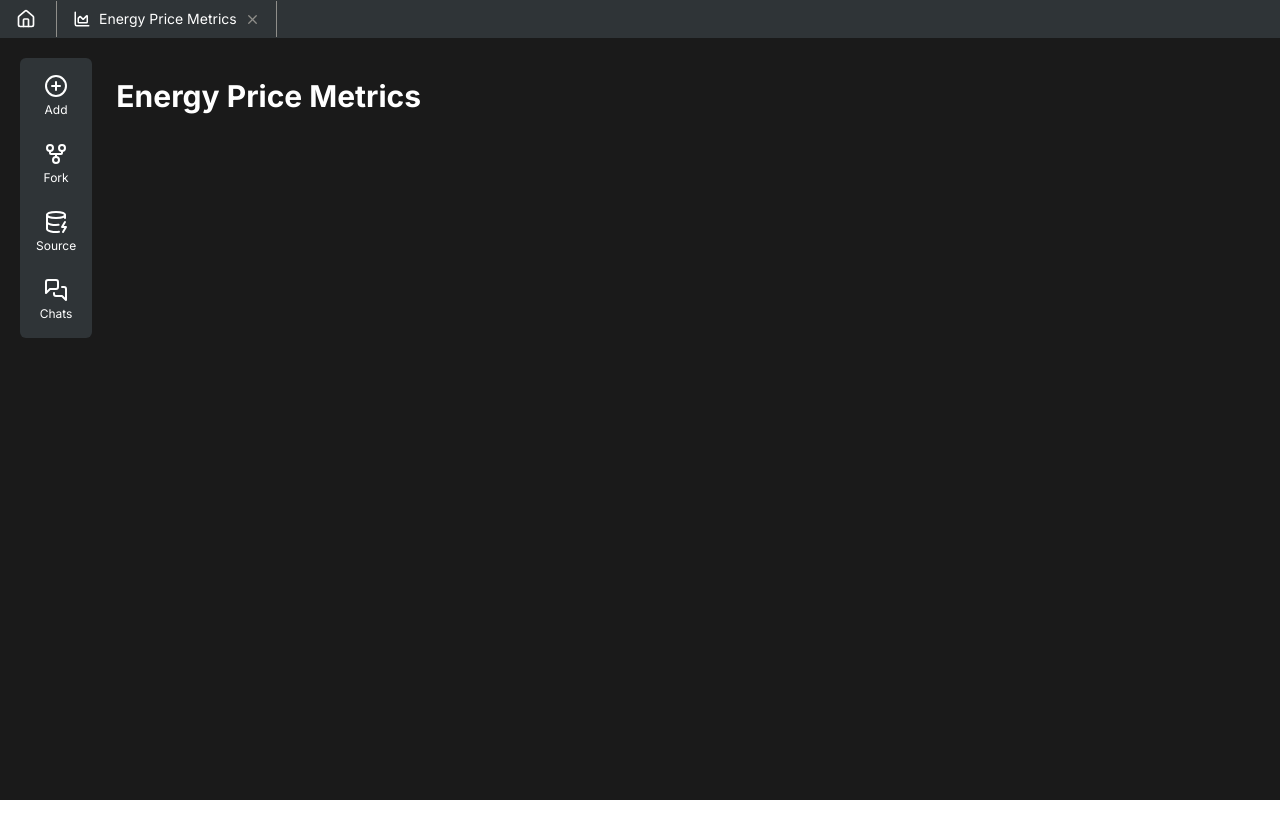
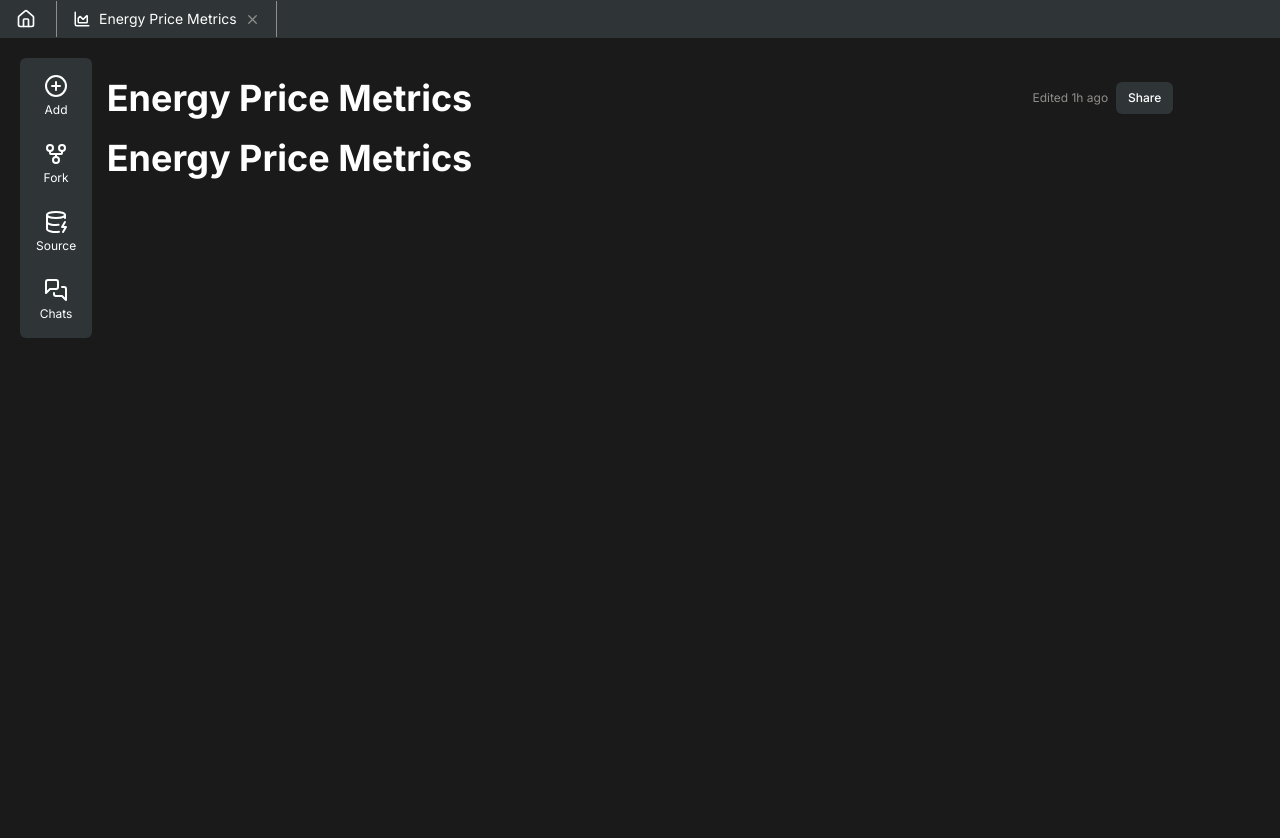
Before and after one commit to billionzeros/dataprism, a Next.js app in the folder client/: page /dash in a window 1280 px wide. Shown: the top 838 px of the page. Before the commit the page ends 800 px from the top, so only its background shows below. Built offline with nearby package versions, Linux system fonts and the light colour scheme.

Commit message:
add: logic for handling blocks

```diff
--- a/client/package.json
+++ b/client/package.json
@@ -28,6 +28,7 @@
     "react-dom": "^18.3.1",
     "tailwind-merge": "^3.0.2",
     "tailwindcss-animate": "^1.0.7",
+    "uuid": "^11.1.0",
     "zod": "^3.23.3"
   },
   "devDependencies": {
--- /dev/null
+++ b/client/src/components/blocks/BlockRenderer.tsx
@@ -0,0 +1,15 @@
+import { cn } from "@/lib/utils";
+import type React from "react";
+
+interface Props {
+	className?: string;
+	children: React.ReactNode;
+}
+
+const BlockRenderer: React.FC<Props> = ({ children, className }) => {
+	return (
+		<div className={cn("cursor-text min-h-screen", className)}>{children}</div>
+	);
+};
+
+export default BlockRenderer;
--- /dev/null
+++ b/client/src/components/blocks/Header.tsx
@@ -0,0 +1,29 @@
+import { cn } from "@/lib/utils";
+import type React from "react";
+
+interface Props {
+	content: string;
+	size: "small" | "medium" | "large";
+}
+
+const Header: React.FC<Props> = ({ content, size }) => {
+	const variants: Record<Props["size"], string> = {
+		small: "text-2xl font-bold",
+		medium: "text-3xl font-bold",
+		large: "text-4xl font-bold",
+	};
+
+	return (
+		<div
+			contentEditable
+			className={cn(
+				"text-custom-text-primary w-fit border-none outline-none",
+				variants[size],
+			)}
+		>
+			{content}
+		</div>
+	);
+};
+
+export default Header;
--- a/client/src/components/prism/Document.tsx
+++ b/client/src/components/prism/Document.tsx
@@ -1,9 +1,15 @@
 import React from "react";
+import BlockRenderer from "../blocks/BlockRenderer";
+import Header from "../blocks/Header";
+import Title from "./Title";
 
 const Document = () => {
 	return (
-		<div className="text-custom-text-primary mt-10">
-			<h1 className="font-bold text-3xl">Energy Price Metrics</h1>
+		<div className="mt-10">
+			<Title />
+			<BlockRenderer>
+				<Header content="Energy Price Metrics" size="large" />
+			</BlockRenderer>
 		</div>
 	);
 };
--- a/client/src/components/prism/Prism.tsx
+++ b/client/src/components/prism/Prism.tsx
@@ -4,9 +4,10 @@ import Document from "./Document";
 
 const Prism = () => {
 	return (
-		<div className="grid grid-cols-[1fr_10fr]">
+		<div className="grid grid-cols-[1fr_10fr_1fr]">
 			<Tools />
 			<Document />
+			<div />
 		</div>
 	);
 };
--- /dev/null
+++ b/client/src/components/prism/Title.tsx
@@ -0,0 +1,28 @@
+import React from "react";
+import CustomButton from "../custom/button";
+
+const Title = () => {
+	return (
+		<div className="flex items-center mb-5">
+			<div className="flex-1 text-4xl font-bold">
+				<h1
+					contentEditable
+					className="text-4xl w-fit border-none outline-none font-bold text-white"
+				>
+					Energy Price Metrics
+				</h1>
+			</div>
+
+			<div className="flex items-center gap-2">
+				<span className="text-custom-gray-secondary cursor-default select-none text-xs font-inter">
+					Edited 1h ago
+				</span>
+				<CustomButton size={"sm"} variant={"custom"}>
+					Share
+				</CustomButton>
+			</div>
+		</div>
+	);
+};
+
+export default Title;
```
Also changed, not shown: client/src/store/blocks.ts (added, +200 -0 lines), 1 other file (tests, documents, lock files or other folders).
